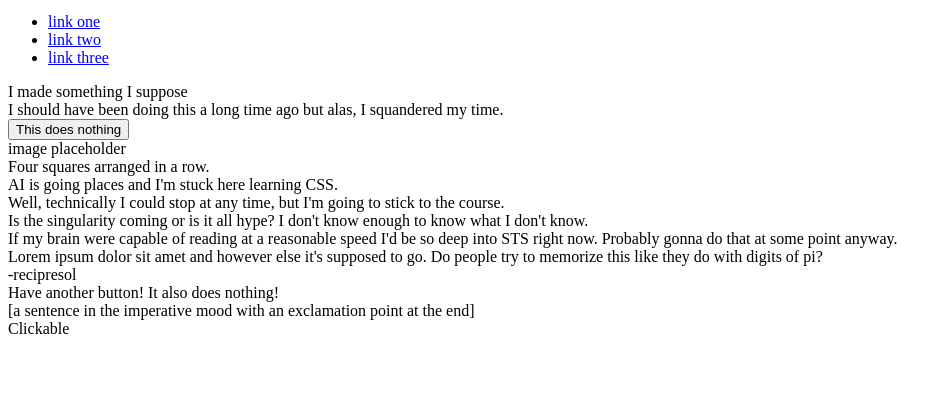
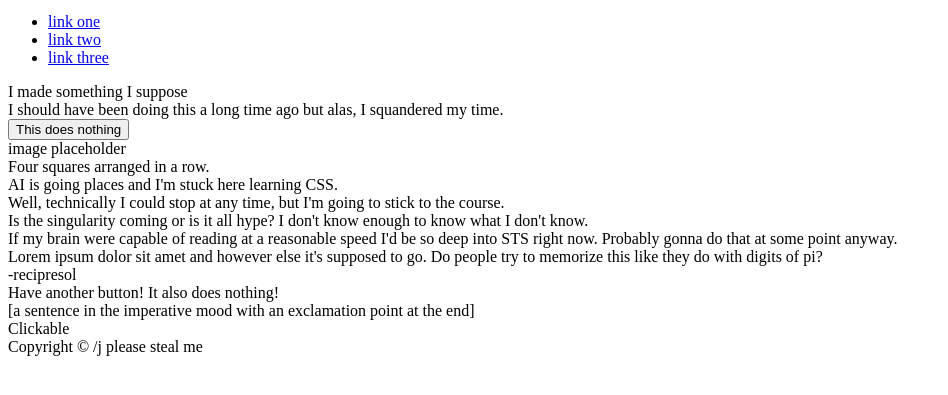
Before and after one commit to recipresol/odin-project-landing-page, a plain HTML site: page index.html in a window 1280 px wide. Shown: the part 29-424 px from the top of the page, without its empty margins (0-948 px from the left). Drawn offline with Linux system fonts and the light colour scheme.

Commit message:
Prepare footer HTML

```diff
--- a/index.html
+++ b/index.html
@@ -58,9 +58,7 @@
                     <div class="bb-button">Clickable</div>
                 </div>
             </div>
-            <div class="footer">
-
-            </div>
+            <div class="footer">Copyright © /j please steal me</div>
         </div>
     </body>
 </html>
```
